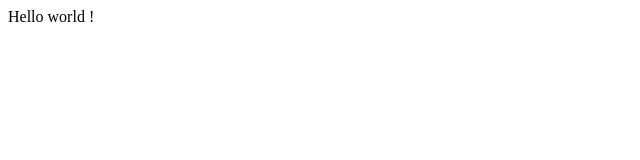
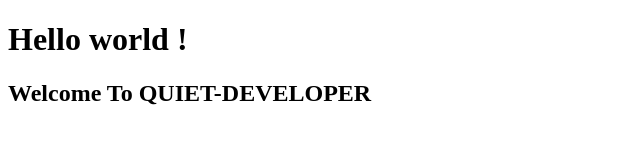
Before and after one commit to QUIET-DEVELOPER/learn-java-full-stack-development, a plain HTML site: page index.html in a window 1280 px wide. Shown: the whole page, without its empty margins (0-640 px from the left). Drawn offline with Linux system fonts and the light colour scheme.

Commit message:
feat: Update index.html

```diff
--- a/index.html
+++ b/index.html
@@ -6,6 +6,7 @@
     <title>Document</title>
 </head>
 <body>
-    Hello world !
+    <h1>Hello world !</h1>
+    <h2>Welcome To QUIET-DEVELOPER</h2>
 </body>
 </html>
```
